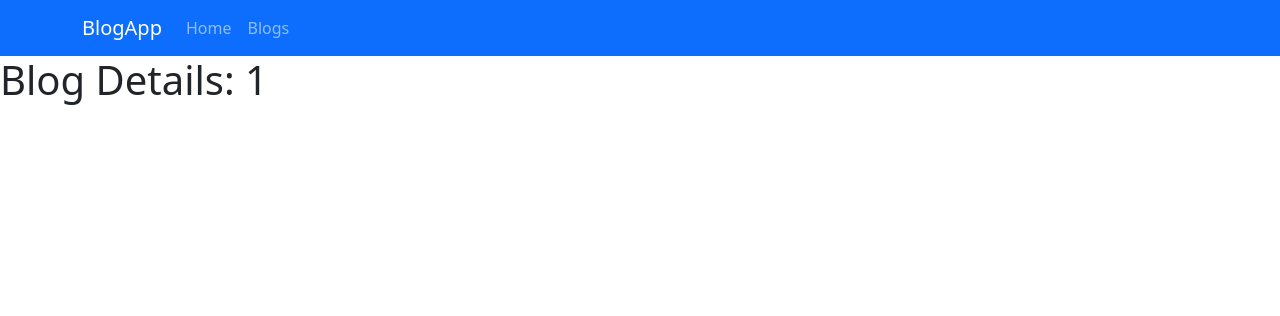
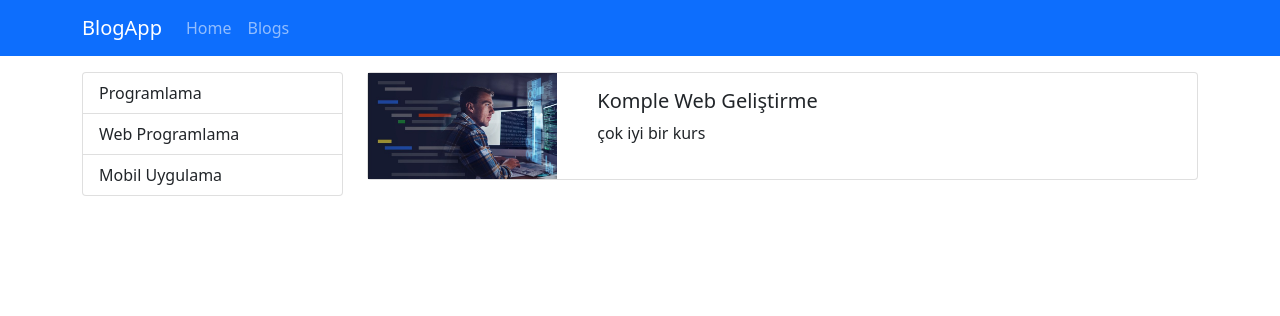
Before and after one commit to aabdullahgungor/Blog-App-Django, a Django app: page /blog/1 in a window 1280 px wide. Shown: the top 316 px of the page. Run offline with Django 3.2, Linux system fonts and the light colour scheme; some libraries are stand-ins or nearby versions.

Commit message:
Showed Blog Details

```diff
--- a/blog/templates/blog/blog_details.html
+++ b/blog/templates/blog/blog_details.html
@@ -9,6 +9,29 @@
 
 {% block content %}
 
-<h1>Blog Details: {{ id }}</h1>
+
+<div class="container mt-3">
+    <div class="row">
+      <div class="col-3">
+        {%include 'partials/_categories.html'%}
+      </div>
+      <div class="col-9">
+        <div class="card mb-3">
+            <div class="row">
+              <div class="col-md-3">
+                <img class="img-fluid" src="{% static 'img/'|add:blog.image %}" alt="">
+              </div>
+              <div class="col-md-9">
+                <div class="card-body">
+                  <h5 class="card-title">{{blog.title}}</h5>
+                  <p class="card-text">{{ blog.description}}</p>
+                </div>
+              </div>
+            </div>
+          </div>
+      </div>
+    </div>
+  </div>
+
 
 {% endblock %}
--- a/blog/templates/blog/partials/_blog.html
+++ b/blog/templates/blog/partials/_blog.html
@@ -6,7 +6,7 @@
       </div>
       <div class="col-md-9">
         <div class="card-body">
-          <h5 class="card-title"><a href="{% url 'blog_details' 1 %}">{{blog.title}}</a></h5>
+          <h5 class="card-title"><a href="{% url 'blog_details' blog.id %}">{{blog.title}}</a></h5>
           <p class="card-text">{{ blog.description}}</p>
         </div>
 
--- a/blog/views.py
+++ b/blog/views.py
@@ -43,6 +43,13 @@ def blogs(request):
     return render(request, "blog/blogs.html",context)
 
 def blog_details(request, id):
+    blogs = data["blogs"]
+    selectedBlog =None
+
+    for blog in blogs:
+        if blog["id"] == id:
+            selectedBlog = blog
+
     return render(request, "blog/blog_details.html",{
-        "id": id
+        "blog": selectedBlog
     })
```
